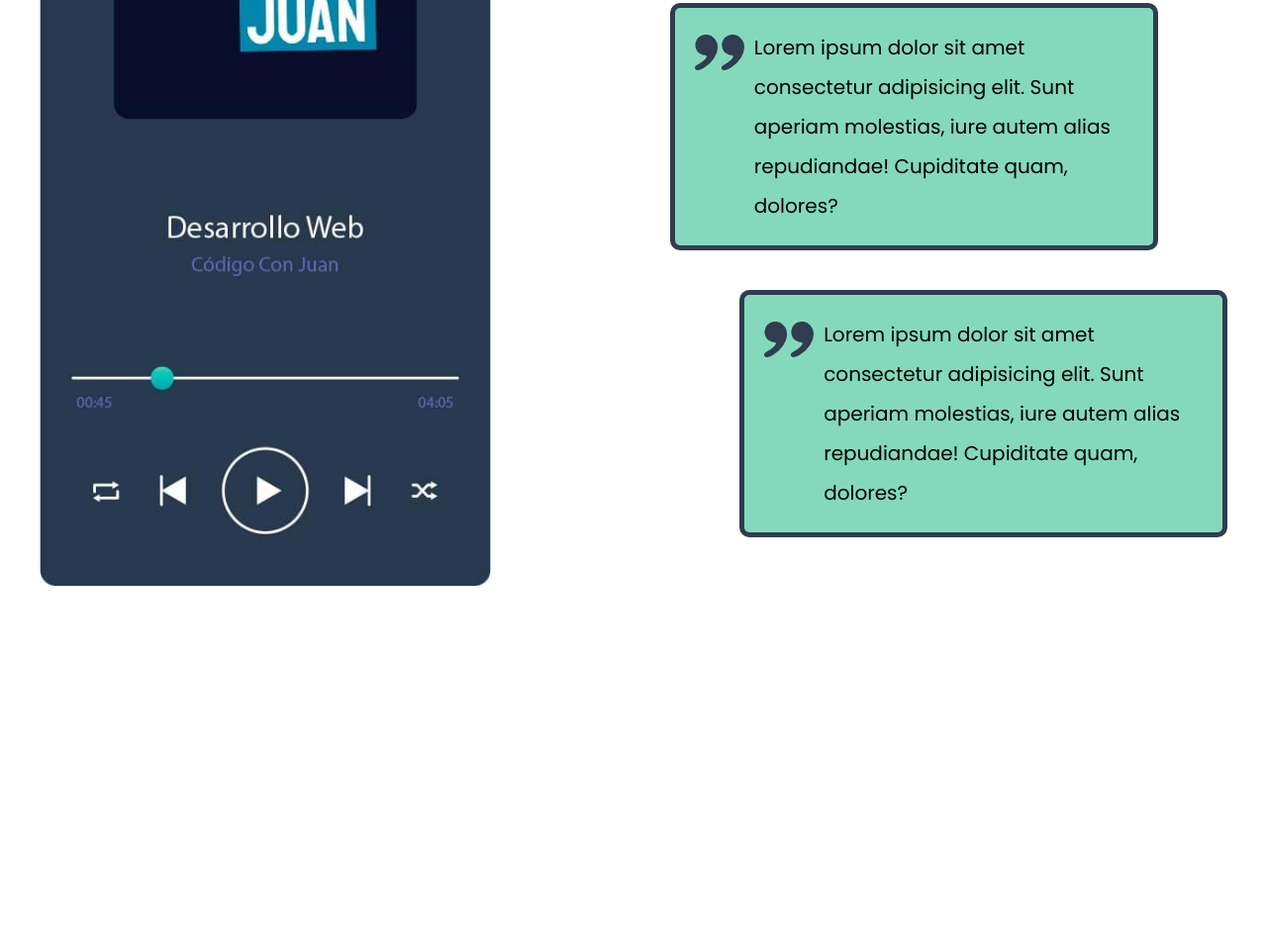
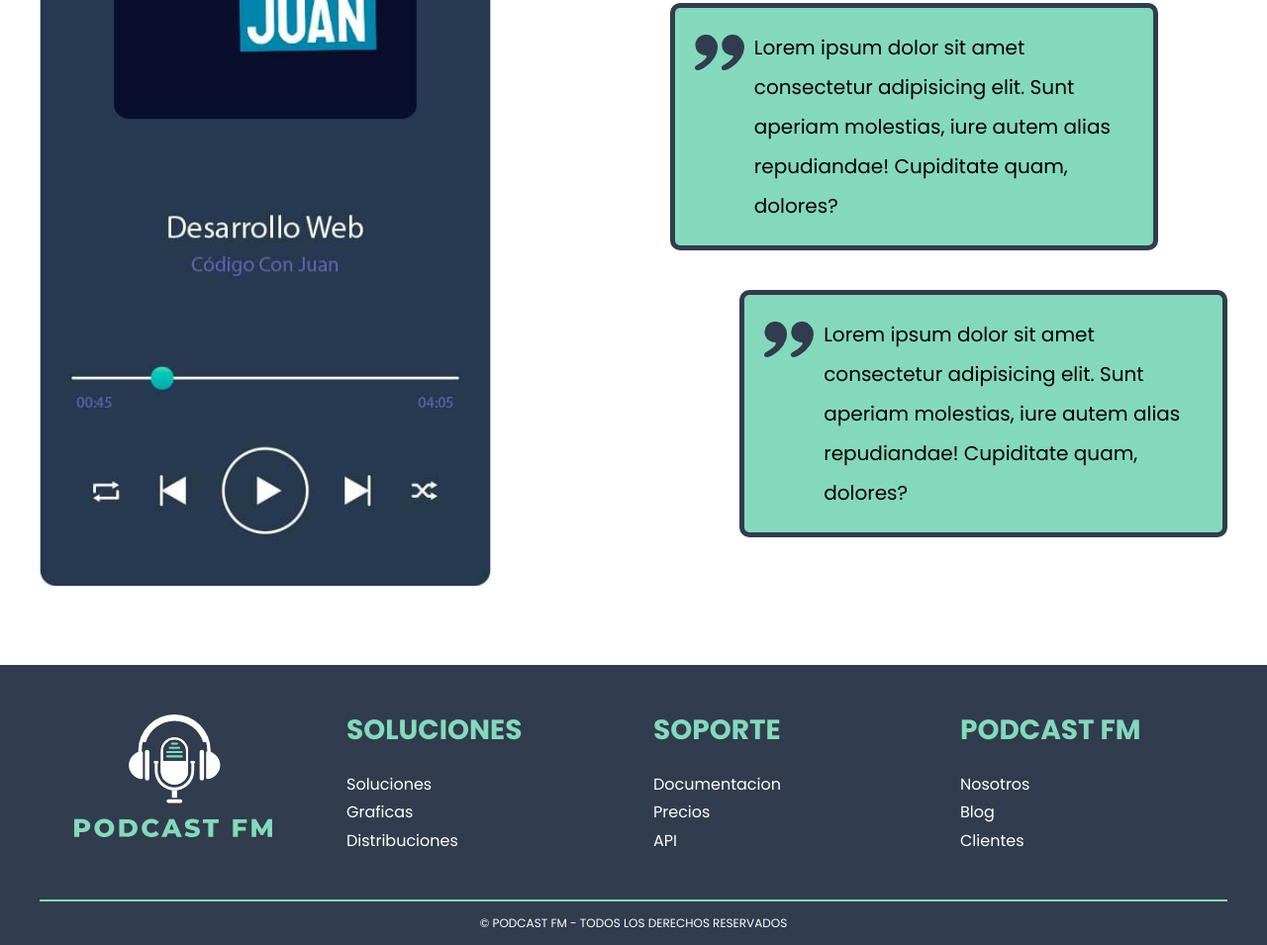
Before and after one commit to Benjamin70/Podcast-FM, a website: page index.html in a window 1280 px wide. Shown: the part 4531-5486 px from the top of the page at 99% size. Before the commit the page ends 5203 px from the top, so only its background shows below. Drawn offline with Linux system fonts and the light colour scheme.

Commit message:
Footer Finalizado

```diff
--- a/index.html
+++ b/index.html
@@ -133,8 +133,41 @@
         </div>
     </section>
 
-    <footer>
+    <footer class="footer">
+        <div class="contenedor footer-grid">
+            <div class="footer-widget">
+                <img class="logo" src="build/img/logo.svg" alt="Footer Logo Podcast">
+            </div>
 
+            <div class="footer-widget">
+                <h3>Soluciones</h3>
+                <nav>
+                    <a href="#">Soluciones</a>
+                    <a href="#">Graficas</a>
+                    <a href="#">Distribuciones</a>
+                </nav>
+            </div>
+
+            <div class="footer-widget">
+                <h3>Soporte</h3>
+                <nav>
+                    <a href="#">Documentacion</a>
+                    <a href="#">Precios</a>
+                    <a href="#">API</a>
+                </nav>
+            </div>
+
+            <div class="footer-widget">
+                <h3>Podcast FM</h3>
+                <nav>
+                    <a href="#">Nosotros</a>
+                    <a href="#">Blog</a>
+                    <a href="#">Clientes</a>
+                </nav>
+            </div>
+        </div>
+
+        <p class="copyright"> &copy; Podcast FM - Todos los derechos reservados</p>
     </footer>
 </body>
 </html>
--- /dev/null
+++ b/src/scss/u-interface/_footer.scss
@@ -0,0 +1,62 @@
+@use 'base/variables' as v;
+@use 'base/mixins' as m;
+
+.footer{
+    background-color: v.$secundario;
+    color: v.$blanco;
+
+    .footer-grid{
+        padding: 5rem 0;
+        @include m.tablet{
+            @include m.grid(4, 4rem)
+        }
+    }
+
+    .logo{
+        max-width: 20rem;
+        margin: 0 auto 5rem auto;
+        @include m.tablet{
+            margin-bottom: 0;
+        }
+    }
+
+    .footer-widget{
+        margin-bottom: 2rem;
+
+        @include m.tablet{
+           margin-bottom: 0;
+        }
+
+        h3{
+            color: v.$primario;
+            text-align: left;
+            @include m.tablet{
+                margin-bottom: 3rem;
+            }
+        }
+    }
+
+    nav{
+
+        a{
+            display: block;
+            color: v.$blanco;
+            margin-bottom: 1rem;
+
+            &:last-of-type{
+                margin-bottom: 0;
+            }
+        }
+    }
+
+    .copyright{
+        text-align: center;
+        color: v.$blanco;
+        margin: 0 auto;
+        border-top:  2px solid v.$primario;
+        padding: 1rem;
+        max-width: 120rem;
+        font-size: 1.2rem;
+        text-transform: uppercase;
+    }
+}
--- a/src/scss/u-interface/_index.scss
+++ b/src/scss/u-interface/_index.scss
@@ -4,5 +4,5 @@
 @forward 'estadisticas';
 @forward 'planes';
 @forward 'testimoniales';
-
+@forward 'footer';
 @forward 'botones';
```
Also changed, not shown: build/css/app.css, 1 other file.
